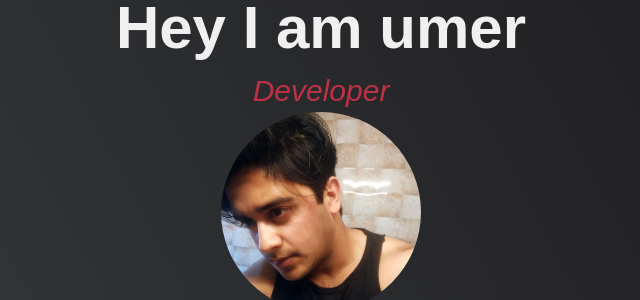
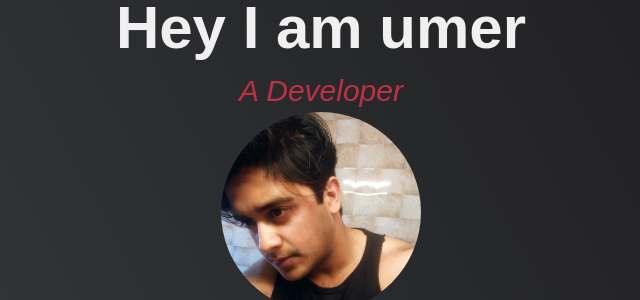
Before and after one commit to Umerhanief/3-new-portfolio, a plain HTML site: page index.html in a window 1280 px wide. Shown: the part 251-551 px from the top of the page, 319-959 px from the left. Drawn offline with Linux system fonts and the light colour scheme.

Commit message:
Update index.html

```diff
--- a/index.html
+++ b/index.html
@@ -21,7 +21,7 @@
 
 <section id="welcome-section" class="welcome-section">
   <h1>Hey I am umer</h1>
-  <p>Developer</p>
+  <p> A Developer</p>
 
   <div class="circular--portrait"> <img src="rename.jpg"  /> </div>
 </section>
```
